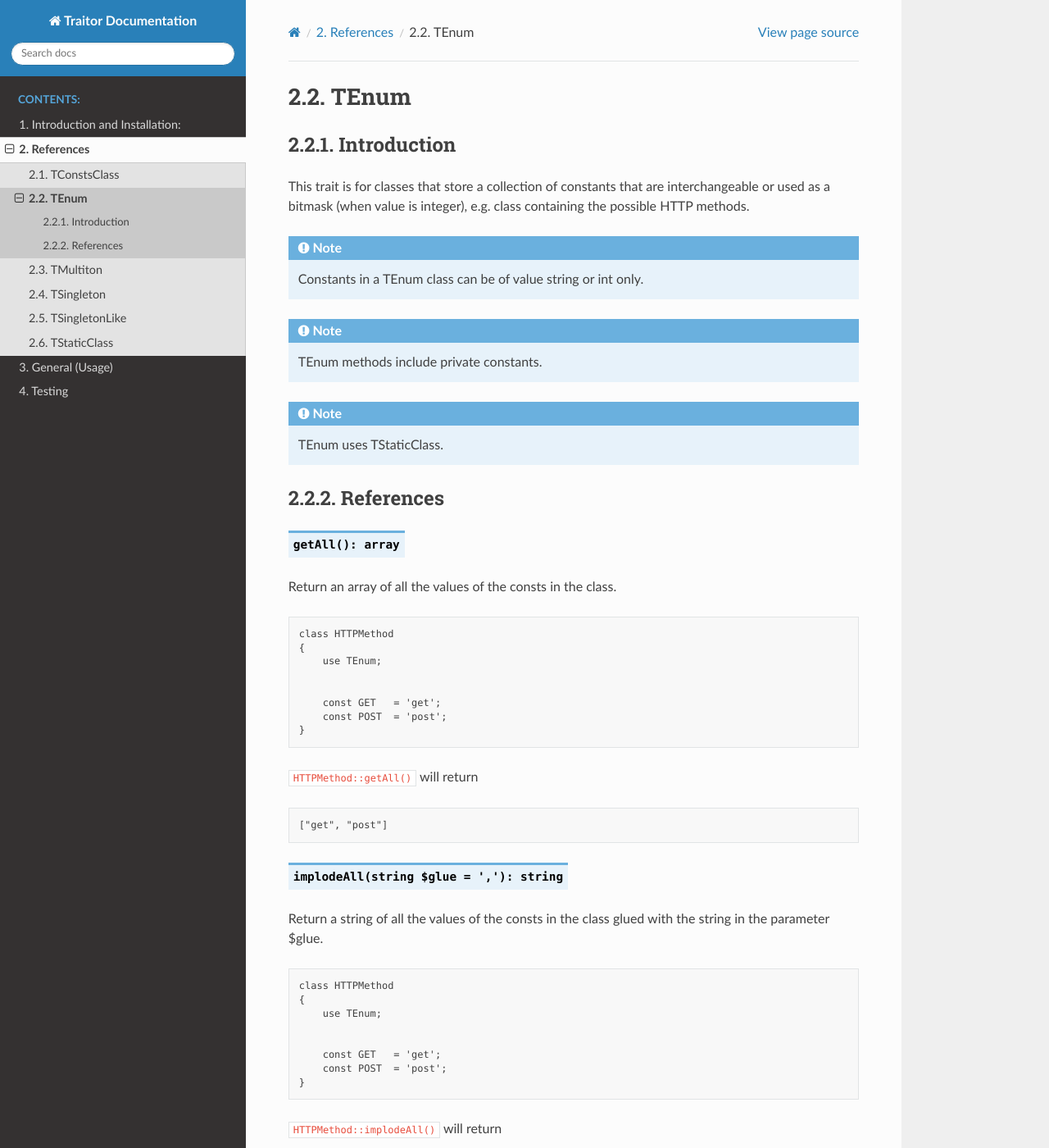
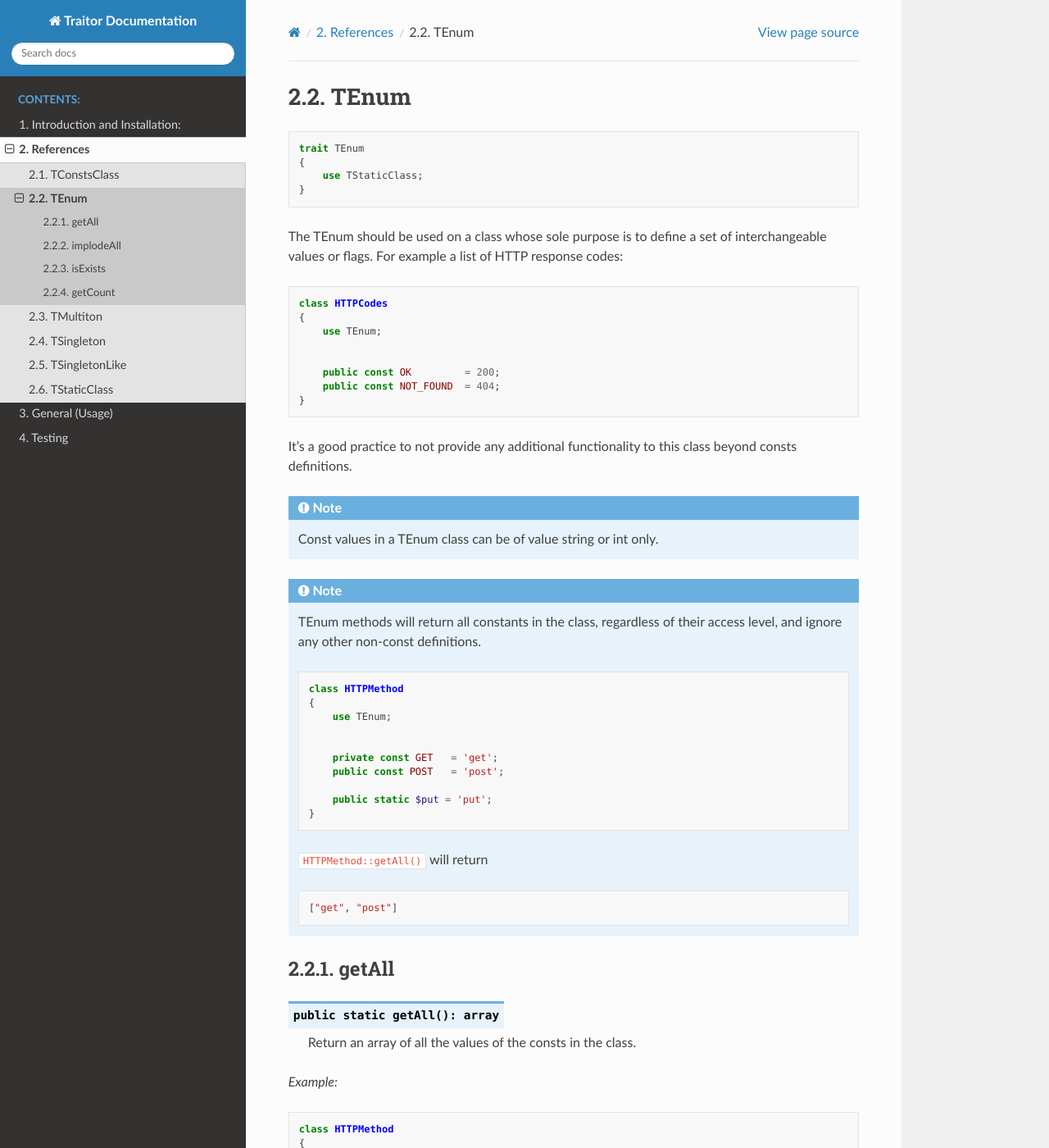
Before and after one commit to unstable-cacao/Traitor, a Sphinx documentation site: the page built from Docs/references/TEnum.rst, in a window 1280 px wide and 1400 px high. Shown: the whole window at 82% size. Built offline with Sphinx 7.4.7 and the Read the Docs theme 2.0.0, drawn with Linux system fonts in a browser that asks for light colours; some of the changed text lies outside the part shown.

Commit message:
Added php code style and updated TEnum doc

```diff
--- a/Docs/conf.py
+++ b/Docs/conf.py
@@ -171,3 +171,9 @@ epub_title = project
 
 # A list of files that should not be packed into the epub file.
 epub_exclude_files = ['search.html']
+
+
+from sphinx.highlighting import lexers
+from pygments.lexers.web import PhpLexer
+lexers["php"] = PhpLexer(startinline=True, linenos=1)
+lexers["php-annotations"] = PhpLexer(startinline=True, linenos=1)
--- a/Docs/references/TEnum.rst
+++ b/Docs/references/TEnum.rst
@@ -1,29 +1,67 @@
-=============
+*************
 TEnum
-=============
+*************
 
-Introduction
-=============
+.. code-block:: php
 
-This trait is for classes that store a collection of constants that are interchangeable or used as a bitmask (when value is integer),
-e.g. class containing the possible HTTP methods.
+    trait TEnum
+    {
+        use TStaticClass;
+    }
+
+The TEnum should be used on a class whose sole purpose is to define a set of interchangeable values or flags.
+For example a list of HTTP response codes:
+
+.. code-block:: php
+
+    class HTTPCodes
+    {
+        use TEnum;
+
+
+        public const OK         = 200;
+        public const NOT_FOUND  = 404;
+    }
+
+It's a good practice to not provide any additional functionality to this class beyond consts definitions.
+
 
 .. note::
-    Constants in a TEnum class can be of value string or int only.
+    Const values in a TEnum class can be of value string or int only.
 
 .. note::
-    TEnum methods include private constants.
+    TEnum methods will return all constants in the class, regardless of their access level,
+    and ignore any other non-const definitions.
 
-.. note::
-    TEnum uses TStaticClass.
+    .. code-block:: php
+
+        class HTTPMethod
+        {
+            use TEnum;
 
 
-References
-=============
+            private const GET   = 'get';
+            public const POST   = 'post';
 
-.. function:: getAll(): array
+            public static $put = 'put';
+        }
 
-Return an array of all the values of the consts in the class.
+    ``HTTPMethod::getAll()`` will return
+
+    .. code-block:: php
+
+        ["get", "post"]
+
+
+
+getAll
+-----------------
+
+.. function:: public static getAll(): array
+
+    Return an array of all the values of the consts in the class.
+
+*Example:*
 
 .. code-block:: php
 
@@ -32,8 +70,8 @@ Return an array of all the values of the consts in the class.
         use TEnum;
 
 
-        const GET   = 'get';
-        const POST  = 'post';
+        public const GET   = 'get';
+        public const POST  = 'post';
     }
 
 ``HTTPMethod::getAll()`` will return
@@ -44,9 +82,14 @@ Return an array of all the values of the consts in the class.
 
 
 
-.. function:: implodeAll(string $glue = ','): string
+implodeAll
+-----------------
 
-Return a string of all the values of the consts in the class glued with the string in the parameter $glue.
+.. function:: public static implodeAll(string $glue = ','): string
+
+    Return a string of all the values of the consts in the class glued with the string in the parameter **$glue**.
+
+*Example:*
 
 .. code-block:: php
 
@@ -55,8 +98,8 @@ Return a string of all the values of the consts in the class glued with the stri
         use TEnum;
 
 
-        const GET   = 'get';
-        const POST  = 'post';
+        public const GET   = 'get';
+        public const POST  = 'post';
     }
 
 ``HTTPMethod::implodeAll()`` will return
@@ -65,11 +108,22 @@ Return a string of all the values of the consts in the class glued with the stri
 
     "get,post"
 
+``HTTPMethod::implodeAll('|')`` will return
+
+.. code-block:: php
+
+    "get|post"
 
 
-.. function:: isExists($value): bool
 
-Return true if a constant with the value $value exists in the class, and false otherwise.
+isExists
+-----------------
+
+.. function:: public static isExists($value): bool
+
+    Return true if a constant with the value **$value** exists in the class, and false otherwise.
+
+*Example:*
 
 .. code-block:: php
 
@@ -78,9 +132,15 @@ Return true if a constant with the value $value exists in the class, and false o
         use TEnum;
 
 
-        const GET   = 'get';
-        const POST  = 'post';
+        public const GET   = 'get';
+        public const POST  = 'post';
     }
+
+``HTTPMethod::isExists('get')`` will return
+
+.. code-block:: php
+
+    true
 
 ``HTTPMethod::isExists('put')`` will return
 
@@ -90,9 +150,14 @@ Return true if a constant with the value $value exists in the class, and false o
 
 
 
-.. function:: getCount(): int
+getCount
+-----------------
 
-Return the count of the consts in the class.
+.. function:: public static getCount(): int
+
+    Return the count of the consts in the class.
+
+*Example:*
 
 .. code-block:: php
 
@@ -101,8 +166,8 @@ Return the count of the consts in the class.
         use TEnum;
 
 
-        const GET   = 'get';
-        const POST  = 'post';
+        public const GET   = 'get';
+        public const POST  = 'post';
     }
 
 ``HTTPMethod::getCount()`` will return
```
